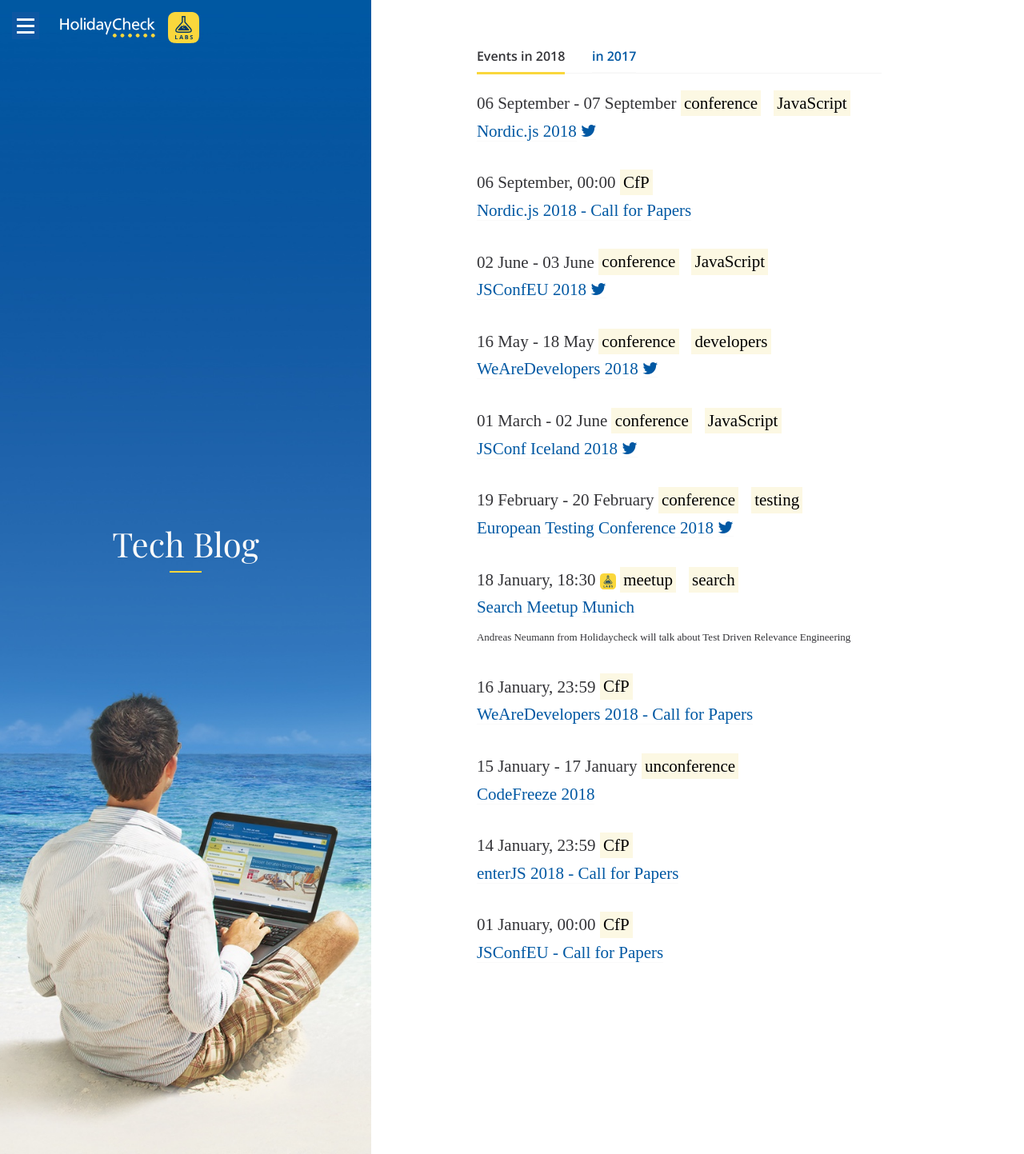
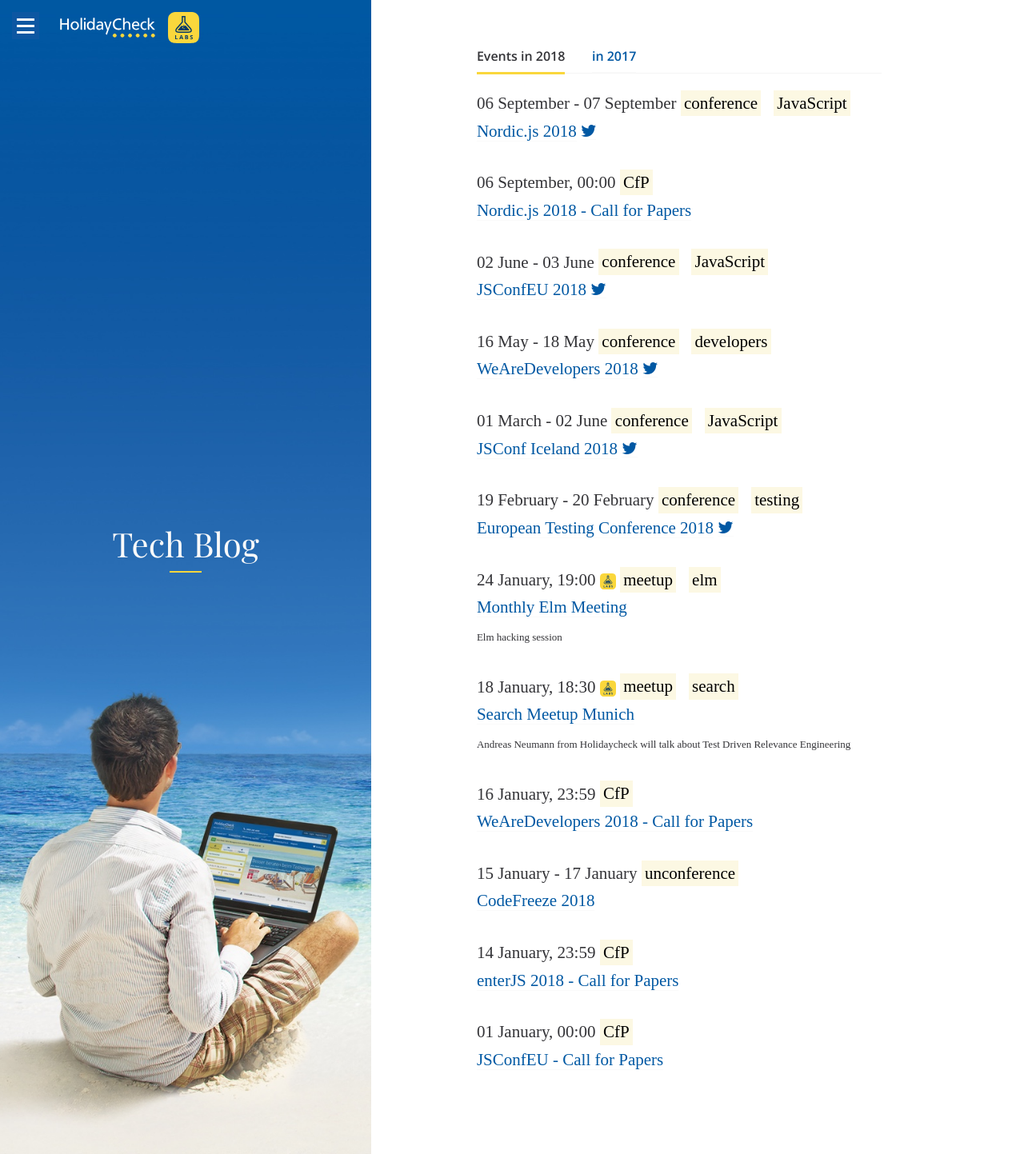
Before and after one commit to holidaycheck/tech-blog, a Jekyll site: the page built from events.md, in a window 1280 px wide. Shown: the whole page at 80% size. Built offline with Jekyll 4.4.1, drawn with Linux system fonts in a browser that asks for light colours; some web fonts are replaced.

Commit message:
Add elm meetup inhouse

```diff
--- a/_data/events/2018.yml
+++ b/_data/events/2018.yml
@@ -7,6 +7,12 @@
   tags: meetup, search
   location: HolidayCheck AG, Neumarkter Str. 61, Munich
   comment: Andreas Neumann from Holidaycheck will talk about Test Driven Relevance Engineering
+- name: Monthly Elm Meeting
+  start_datetime: 2018-01-24 19:00
+  url: https://www.meetup.com/meetup-group-gSqnaIheh/events/244818606/
+  tags: meetup, elm
+  location: HolidayCheck AG, Neumarkter Str. 61, Munich
+  comment: Elm hacking session
 
 #
 # Others
```
